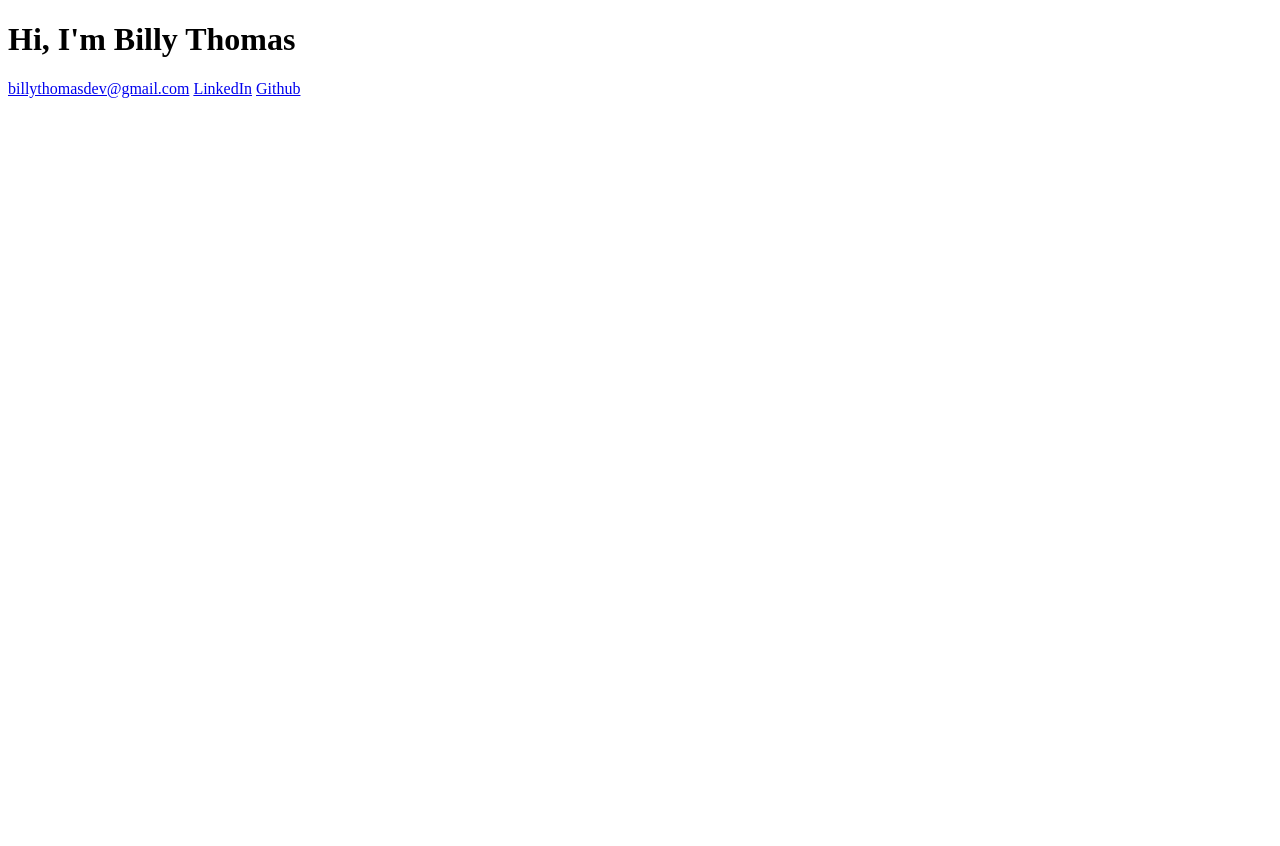
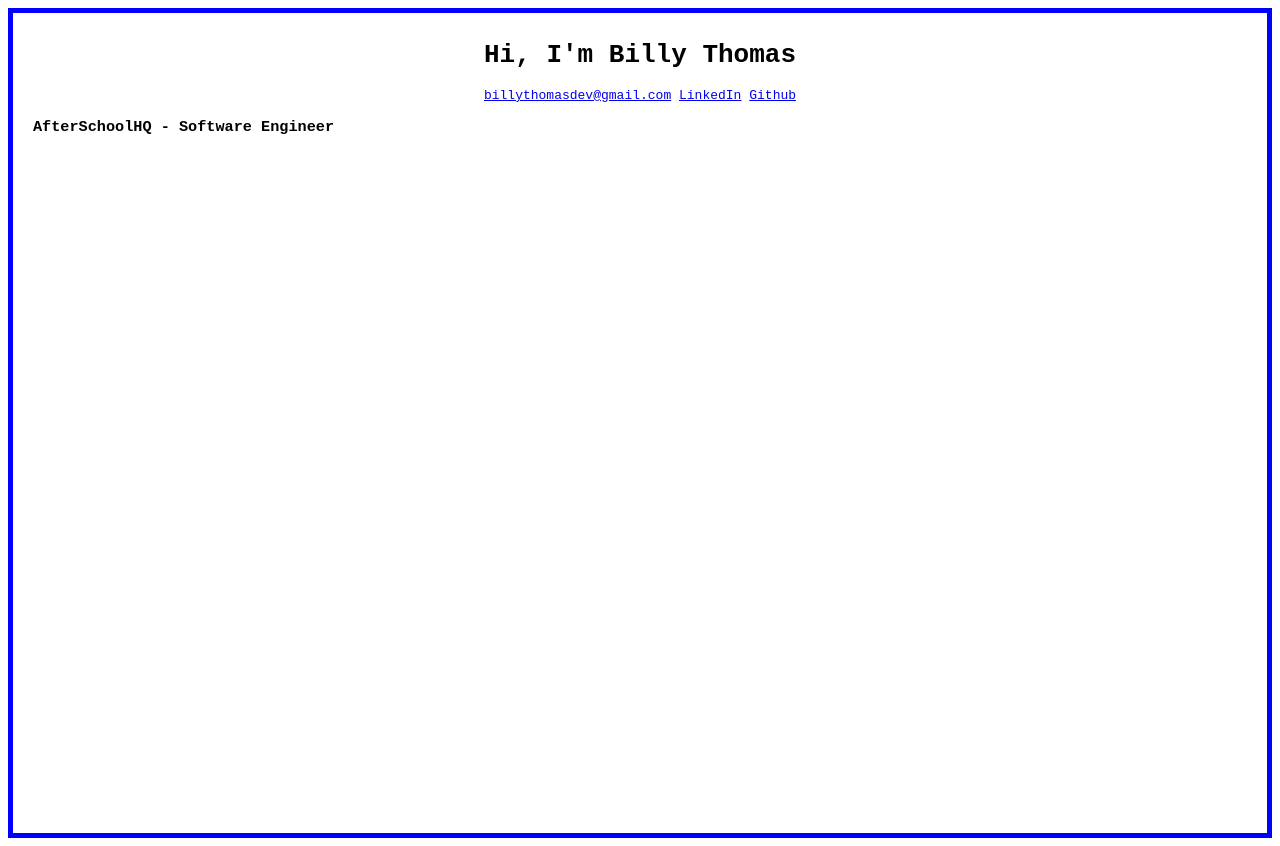
Before and after one commit to b42thomas/billy-thomas-dev, a Svelte app: page / in a window 1280 px wide. Before the commit the page ends 800 px from the top, so only its background shows below. Built offline with nearby package versions, Linux system fonts and the light colour scheme.

Commit message:
adding work experience

```diff
--- a/src/app.html
+++ b/src/app.html
@@ -9,4 +9,9 @@
 	<body>
 		<div>%sveltekit.body%</div>
 	</body>
+	<style>
+		body {
+			font-family: monospace;
+		}
+	</style>
 </html>
--- /dev/null
+++ b/src/components/workExperience.svelte
@@ -0,0 +1,15 @@
+<script lang="ts">
+    export let employer: string;
+    export let jobTitle: string;
+</script>
+
+<div>
+    <h3>{employer} -  {jobTitle}</h3>
+</div>
+
+<style>
+    div {
+        width: 100%;
+        padding-left: 20px;
+    }
+</style>
--- /dev/null
+++ b/src/routes/__layout.svelte
@@ -0,0 +1,15 @@
+<div>
+    <slot/>
+</div>
+
+
+<style>
+    div {
+        height: 100vh;
+        border: solid blue 5px;
+        display: flex;
+        flex-direction: column;
+        align-items: center;
+        padding: 10px;
+    }
+</style>
--- a/src/routes/index.svelte
+++ b/src/routes/index.svelte
@@ -1,5 +1,16 @@
+<script lang="ts">
+    import WorkExperience from "../components/workExperience.svelte";
+</script>
+
 <h1>Hi, I'm Billy Thomas</h1>
 
-<a href="mailto:billythomasdev@gmail.com" data-test=email>billythomasdev@gmail.com</a>
-<a href="https://www.linkedin.com/in/billy-thomas-60330012b/" target="blank" data-test=linkedinprofile>LinkedIn</a>
-<a href="https://github.com/b42thomas" target="blank" data-test=github>Github</a>
+<div id="contact-info">
+    <a href="mailto:billythomasdev@gmail.com" data-test=email>billythomasdev@gmail.com</a>
+    <a href="https://www.linkedin.com/in/billy-thomas-60330012b/" target="blank" data-test=linkedinprofile>LinkedIn</a>
+    <a href="https://github.com/b42thomas" target="blank" data-test=github>Github</a>
+</div>
+
+<WorkExperience employer="AfterSchoolHQ" jobTitle="Software Engineer"/>
+
+<style>
+</style>
```
